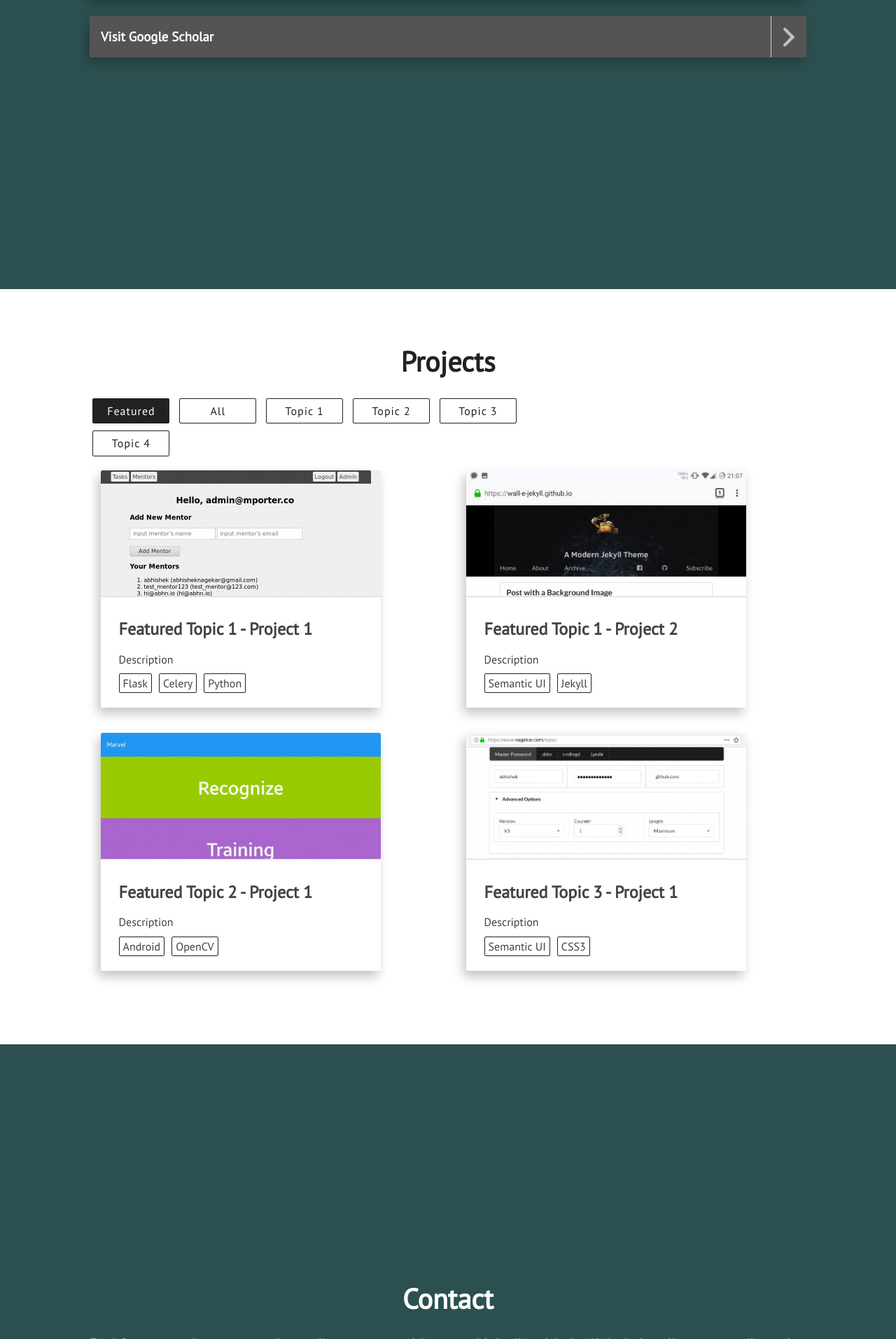
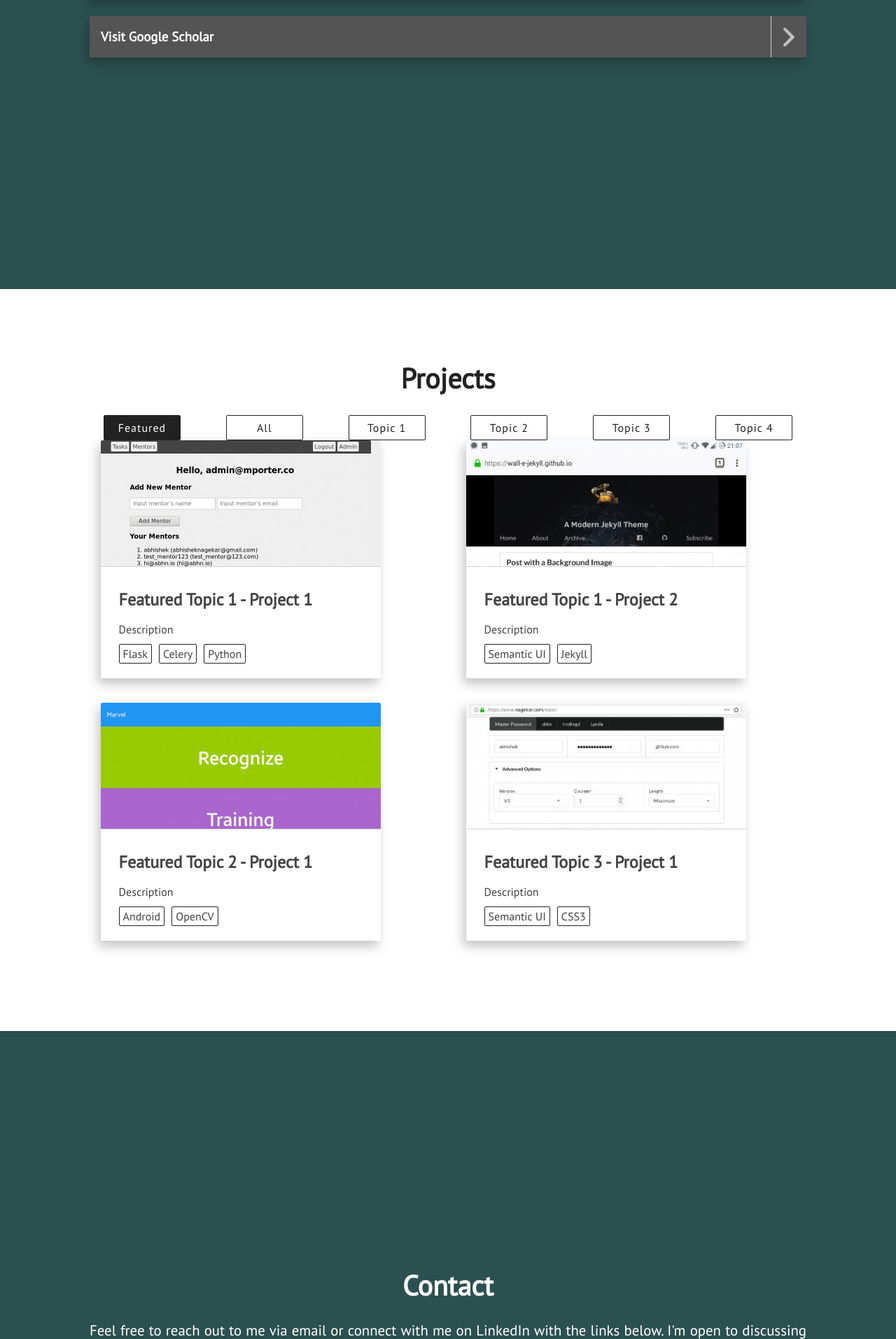
Before and after one commit to cmcabrera97/cmcabrera97.github.io, a Jekyll site: the page built from index.html, in a window 1280 px wide. Shown: the part 4487-6400 px from the top of the page at 70% size. Built offline with Jekyll 4.4.1, drawn with Linux system fonts in a browser that asks for light colours; nearby versions of some CDN libraries.

Commit message:
Update projects.html

```diff
--- a/_includes/projects.html
+++ b/_includes/projects.html
@@ -4,7 +4,7 @@
         <div class="full-width">
             <div class="section-heading" id="featured-projects-text">Projects</div>
 
-                <div class="project-technologies">
+                <div class="proj-grid">
 
                     <a id="featured" class="semi-transparent-button with-border white-button" onclick="selected('featured')">Featured</a>
                     <a id="all" class="semi-transparent-button with-border white-button" onclick="selected('all')">All</a>
```
